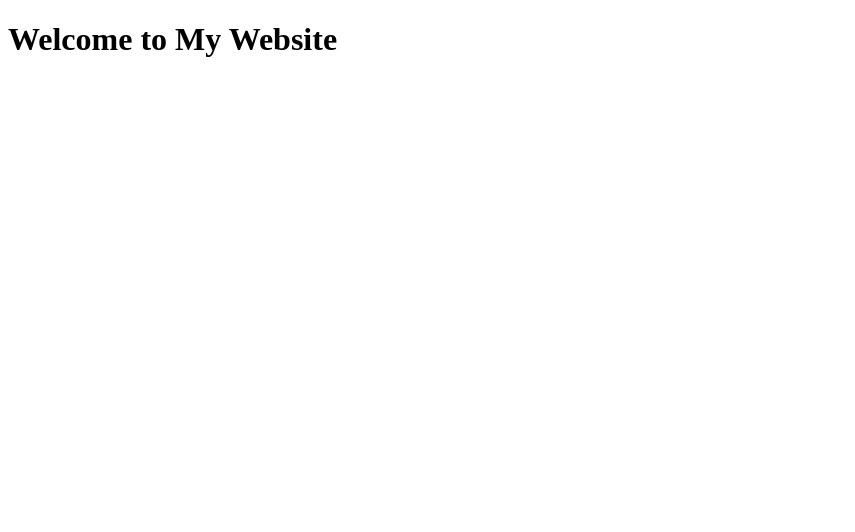
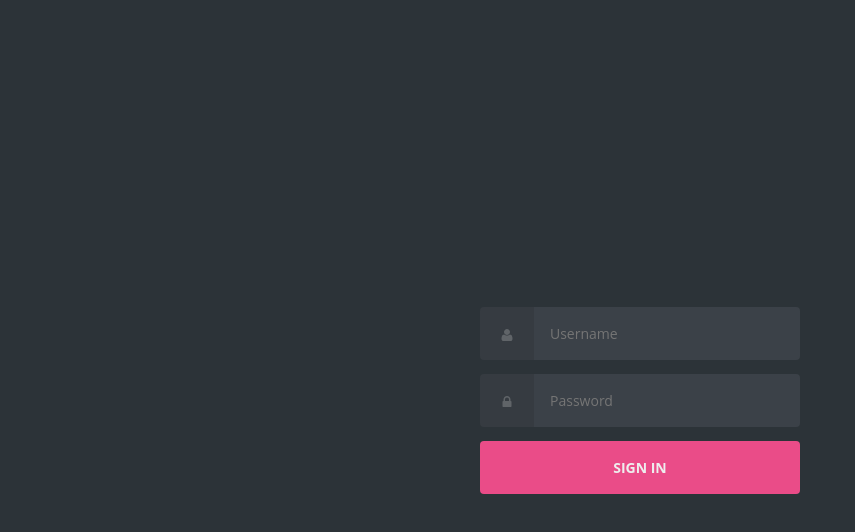
Before and after one commit to dpecoraro/s3-captcha, a plain HTML site: page index.html in a window 1280 px wide. Shown: the whole page, without its empty margins (0-855 px from the left). Drawn offline with Linux system fonts and the light colour scheme.

Commit message:
(style) putting some style on login page

```diff
--- a/index.html
+++ b/index.html
@@ -3,11 +3,46 @@
   <head>
     <meta charset="UTF-8">
     <meta name="viewport" content="width=device-width, initial-scale=1.0">
-    <title>My Website</title>
+    <title>Captcha site</title>
+    <link rel="stylesheet" type="text/css" href="style.css" media="screen" />
   </head>
-  <body>
-    <main>
-        <h1>Welcome to My Website</h1>
-    </main>
+  <body class="align">
+    <div class="grid">
+
+      <form action="https://httpbin.org/post" method="POST" class="form login">
+
+        <div class="form__field">
+          <label for="login__username"><svg class="icon">
+              <use xlink:href="#icon-user"></use>
+            </svg><span class="hidden">Username</span></label>
+          <input autocomplete="username" id="login__username" type="text" name="username" class="form__input" placeholder="Username" required>
+        </div>
+
+        <div class="form__field">
+          <label for="login__password"><svg class="icon">
+              <use xlink:href="#icon-lock"></use>
+            </svg><span class="hidden">Password</span></label>
+          <input id="login__password" type="password" name="password" class="form__input" placeholder="Password" required>
+        </div>
+
+        <div class="form__field">
+          <input type="submit" value="Sign In">
+        </div>
+
+      </form>
+
+    </div>
+
+    <svg xmlns="http://www.w3.org/2000/svg" class="icons">
+      <symbol id="icon-arrow-right" viewBox="0 0 1792 1792">
+        <path d="M1600 960q0 54-37 91l-651 651q-39 37-91 37-51 0-90-37l-75-75q-38-38-38-91t38-91l293-293H245q-52 0-84.5-37.5T128 1024V896q0-53 32.5-90.5T245 768h704L656 474q-38-36-38-90t38-90l75-75q38-38 90-38 53 0 91 38l651 651q37 35 37 90z" />
+      </symbol>
+      <symbol id="icon-lock" viewBox="0 0 1792 1792">
+        <path d="M640 768h512V576q0-106-75-181t-181-75-181 75-75 181v192zm832 96v576q0 40-28 68t-68 28H416q-40 0-68-28t-28-68V864q0-40 28-68t68-28h32V576q0-184 132-316t316-132 316 132 132 316v192h32q40 0 68 28t28 68z" />
+      </symbol>
+      <symbol id="icon-user" viewBox="0 0 1792 1792">
+        <path d="M1600 1405q0 120-73 189.5t-194 69.5H459q-121 0-194-69.5T192 1405q0-53 3.5-103.5t14-109T236 1084t43-97.5 62-81 85.5-53.5T538 832q9 0 42 21.5t74.5 48 108 48T896 971t133.5-21.5 108-48 74.5-48 42-21.5q61 0 111.5 20t85.5 53.5 62 81 43 97.5 26.5 108.5 14 109 3.5 103.5zm-320-893q0 159-112.5 271.5T896 896 624.5 783.5 512 512t112.5-271.5T896 128t271.5 112.5T1280 512z" />
+      </symbol>
+    </svg>
   </body>
 </html>
--- /dev/null
+++ b/style.css
@@ -0,0 +1,215 @@
+@use postcss-preset-env {
+    stage: 0;
+  }
+
+  /* config.css */
+
+  :root {
+    --baseColor: #606468;
+  }
+
+  /* helpers/align.css */
+
+  .align {
+    display: grid;
+    place-items: center;
+  }
+
+  .grid {
+    inline-size: 90%;
+    margin-inline: auto;
+    max-inline-size: 20rem;
+  }
+
+  /* helpers/hidden.css */
+
+  .hidden {
+    border: 0;
+    clip: rect(0 0 0 0);
+    height: 1px;
+    margin: -1px;
+    overflow: hidden;
+    padding: 0;
+    position: absolute;
+    width: 1px;
+  }
+
+  /* helpers/icon.css */
+
+  :root {
+    --iconFill: var(--baseColor);
+  }
+
+  .icons {
+    display: none;
+  }
+
+  .icon {
+    block-size: 1em;
+    display: inline-block;
+    fill: var(--iconFill);
+    inline-size: 1em;
+    vertical-align: middle;
+  }
+
+  /* layout/base.css */
+
+  :root {
+    --htmlFontSize: 100%;
+
+    --bodyBackgroundColor: #2c3338;
+    --bodyColor: var(--baseColor);
+    --bodyFontFamily: "Open Sans";
+    --bodyFontFamilyFallback: sans-serif;
+    --bodyFontSize: 0.875rem;
+    --bodyFontWeight: 400;
+    --bodyLineHeight: 1.5;
+  }
+
+  * {
+    box-sizing: inherit;
+  }
+
+  html {
+    box-sizing: border-box;
+    font-size: var(--htmlFontSize);
+  }
+
+  body {
+    background-color: var(--bodyBackgroundColor);
+    color: var(--bodyColor);
+    font-family: var(--bodyFontFamily), var(--bodyFontFamilyFallback);
+    font-size: var(--bodyFontSize);
+    font-weight: var(--bodyFontWeight);
+    line-height: var(--bodyLineHeight);
+    margin: 0;
+    min-block-size: 100vh;
+  }
+
+  /* modules/anchor.css */
+
+  :root {
+    --anchorColor: #eee;
+  }
+
+  a {
+    color: var(--anchorColor);
+    outline: 0;
+    text-decoration: none;
+  }
+
+  a:focus,
+  a:hover {
+    text-decoration: underline;
+  }
+
+  /* modules/form.css */
+
+  :root {
+    --formGap: 0.875rem;
+  }
+
+  input {
+    background-image: none;
+    border: 0;
+    color: inherit;
+    font: inherit;
+    margin: 0;
+    outline: 0;
+    padding: 0;
+    transition: background-color 0.3s;
+  }
+
+  input[type="submit"] {
+    cursor: pointer;
+  }
+
+  .form {
+    display: grid;
+    gap: var(--formGap);
+  }
+
+  .form input[type="password"],
+  .form input[type="text"],
+  .form input[type="submit"] {
+    inline-size: 100%;
+  }
+
+  .form__field {
+    display: flex;
+  }
+
+  .form__input {
+    flex: 1;
+  }
+
+  /* modules/login.css */
+
+  :root {
+    --loginBorderRadus: 0.25rem;
+    --loginColor: #eee;
+
+    --loginInputBackgroundColor: #3b4148;
+    --loginInputHoverBackgroundColor: #434a52;
+
+    --loginLabelBackgroundColor: #363b41;
+
+    --loginSubmitBackgroundColor: #ea4c88;
+    --loginSubmitColor: #eee;
+    --loginSubmitHoverBackgroundColor: #d44179;
+  }
+
+  .login {
+    color: var(--loginColor);
+  }
+
+  .login label,
+  .login input[type="text"],
+  .login input[type="password"],
+  .login input[type="submit"] {
+    border-radius: var(--loginBorderRadus);
+    padding: 1rem;
+  }
+
+  .login label {
+    background-color: var(--loginLabelBackgroundColor);
+    border-bottom-right-radius: 0;
+    border-top-right-radius: 0;
+    padding-inline: 1.25rem;
+  }
+
+  .login input[type="password"],
+  .login input[type="text"] {
+    background-color: var(--loginInputBackgroundColor);
+    border-bottom-left-radius: 0;
+    border-top-left-radius: 0;
+  }
+
+  .login input[type="password"]:focus,
+  .login input[type="password"]:hover,
+  .login input[type="text"]:focus,
+  .login input[type="text"]:hover {
+    background-color: var(--loginInputHoverBackgroundColor);
+  }
+
+  .login input[type="submit"] {
+    background-color: var(--loginSubmitBackgroundColor);
+    color: var(--loginSubmitColor);
+    font-weight: 700;
+    text-transform: uppercase;
+  }
+
+  .login input[type="submit"]:focus,
+  .login input[type="submit"]:hover {
+    background-color: var(--loginSubmitHoverBackgroundColor);
+  }
+
+  /* modules/text.css */
+
+  p {
+    margin-block: 1.5rem;
+  }
+
+  .text--center {
+    text-align: center;
+  }
```
Also changed, not shown: 1 other file.
